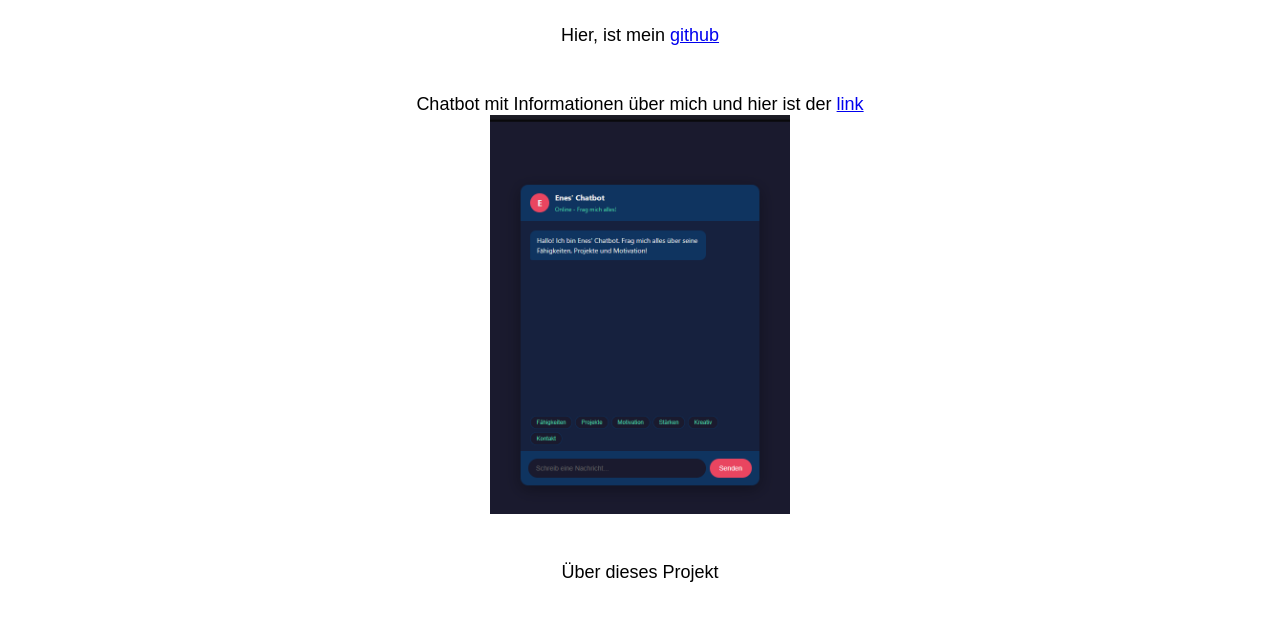
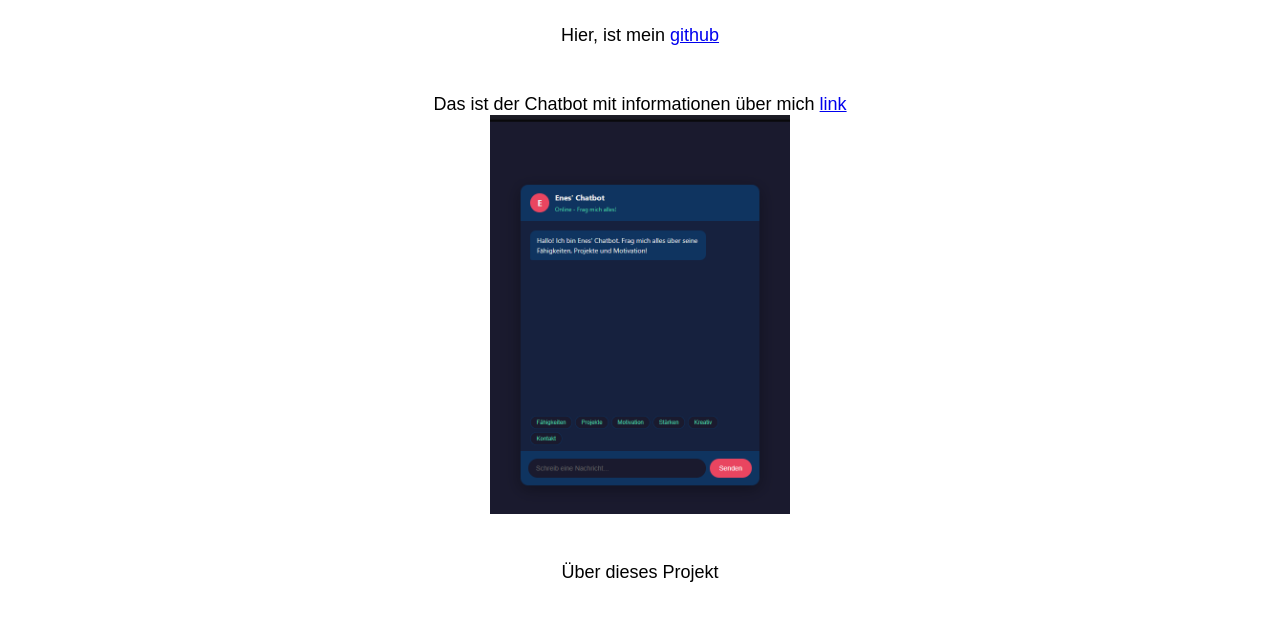
Before and after one commit to enesdernjani/Meine-Webseite, a plain HTML site: page projekt.htm in a window 1280 px wide. Shown: the part 139-767 px from the top of the page. Drawn offline with Linux system fonts and the light colour scheme.

Commit message:
Update projekt.htm

```diff
--- a/projekt.htm
+++ b/projekt.htm
@@ -35,7 +35,7 @@
 		<a href="https://github.com/enesdernjani">github</a>
 		</p>
 		<p>
-		Chatbot mit Informationen über mich und hier ist der
+		Das ist der Chatbot mit informationen über mich
 		<a href="https://github.com/enesdernjani/Enes-Chatbot">link</a>
 		<img src="images/KI_bot.webp">
 		<p>
```
